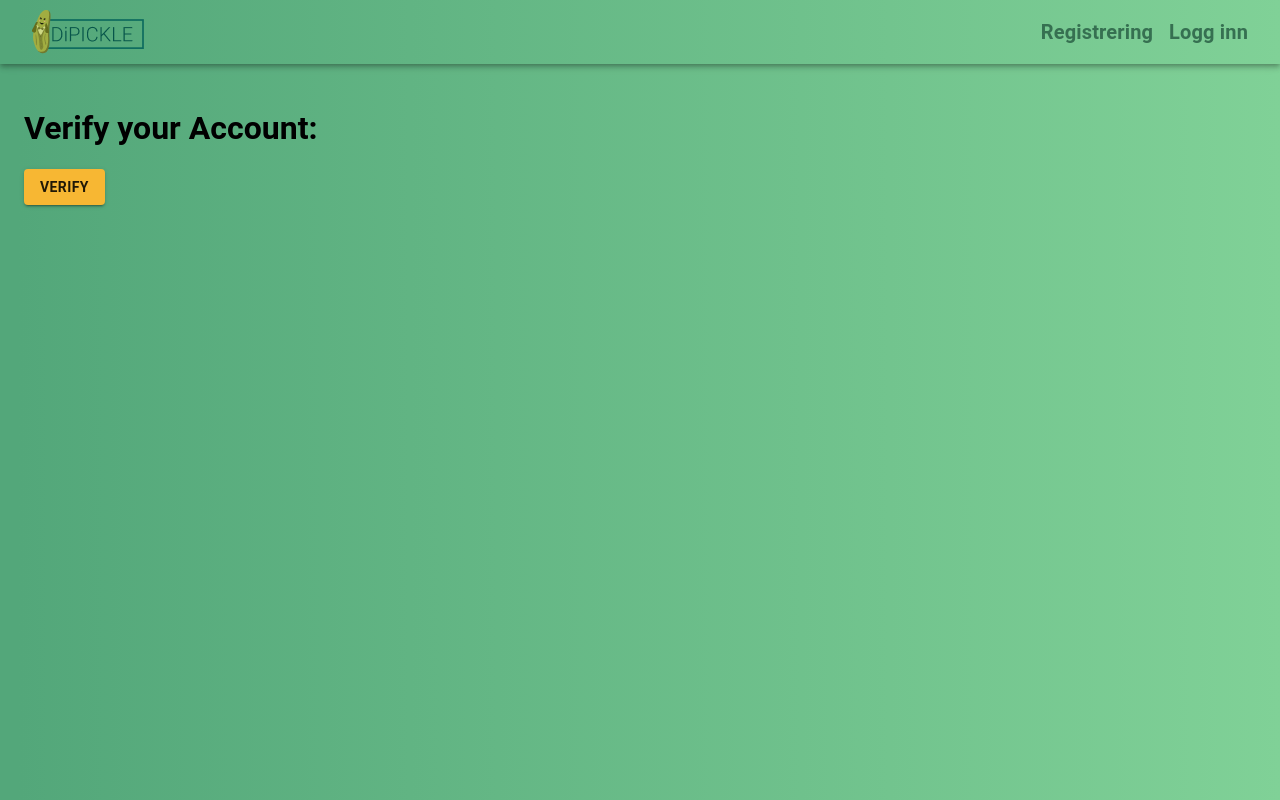
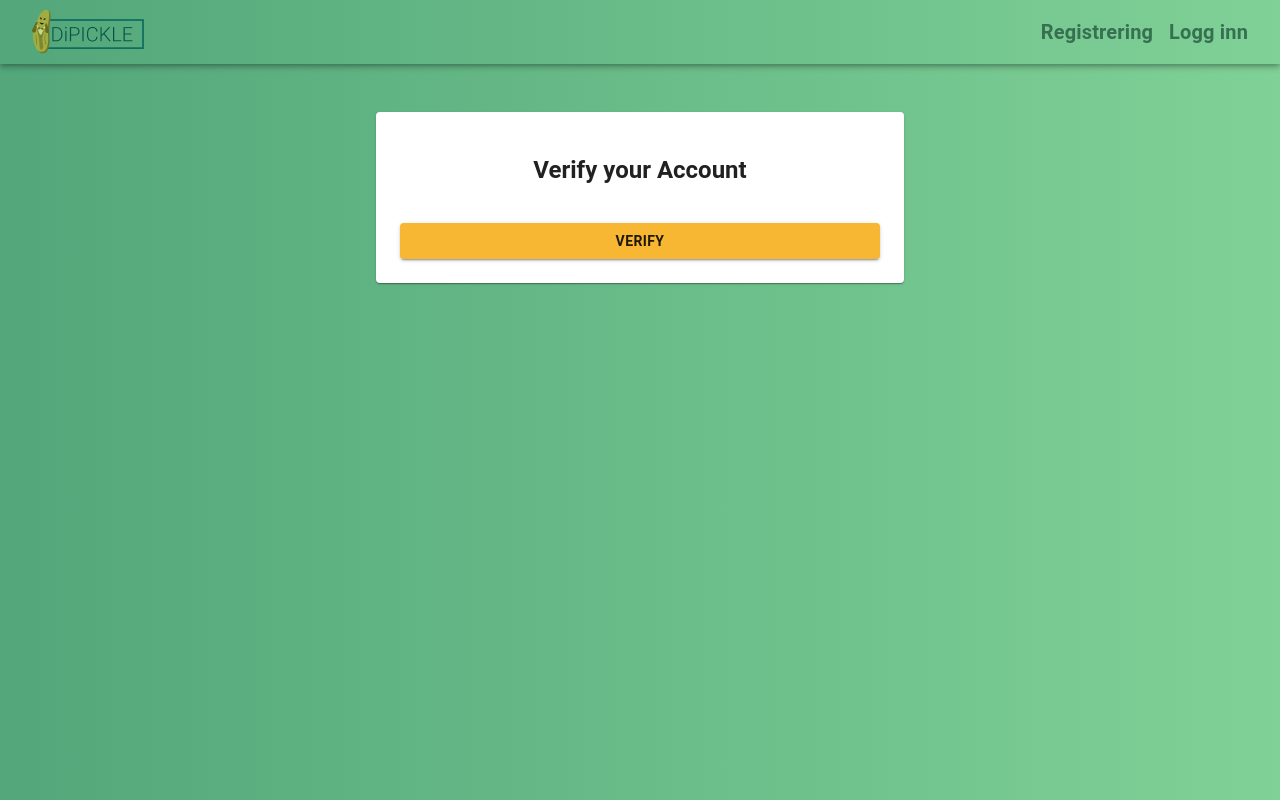
Before and after one commit to phajsi/LIM01, a React (Create React App) app in the folder frontend/: page /activate/1/1 in a window 1280 px wide. Built offline with nearby package versions, Linux system fonts and the light colour scheme.

Commit message:
Added styling to the account verification site

```diff
--- a/frontend/src/containers/UserAccess/Activate.js
+++ b/frontend/src/containers/UserAccess/Activate.js
@@ -1,7 +1,7 @@
 import React, { useState } from 'react';
 import { Redirect } from 'react-router-dom';
 import { connect } from 'react-redux';
-import { Button } from '@material-ui/core';
+import { Button, Paper } from '@material-ui/core';
 import { verify } from '../../actions/auth';
 import useStyles from './styles';
 
@@ -23,10 +23,20 @@ const Activate = ({ verify, match }) => {
 
   return (
     <div className={classes.root}>
-      <h1>Verify your Account:</h1>
-      <Button variant="contained" color="primary" onClick={verify_account}>
-        Verify
-      </Button>
+      <Paper className={classes.infoBox} style={{ padding: '24px' }}>
+        <div style={{ margin: 'auto' }}>
+          <h2 className={classes.headline}>Verify your Account</h2>
+          <br />
+          <Button
+            variant="contained"
+            color="primary"
+            fullWidth
+            onClick={verify_account}
+          >
+            Verify
+          </Button>
+        </div>
+      </Paper>
     </div>
   );
 };
--- a/frontend/src/containers/UserAccess/ResetPassword.js
+++ b/frontend/src/containers/UserAccess/ResetPassword.js
@@ -31,7 +31,7 @@ const ResetPassword = ({ reset_password }) => {
   return (
     <div className={classes.root}>
       <Paper className={classes.infoBox}>
-        <h2>Request Password Reset:</h2>
+        <h2 className={classes.headline}>Request Password Reset</h2>
         <form onSubmit={(e) => onSubmit(e)}>
           <TextField
             type="email"
```
